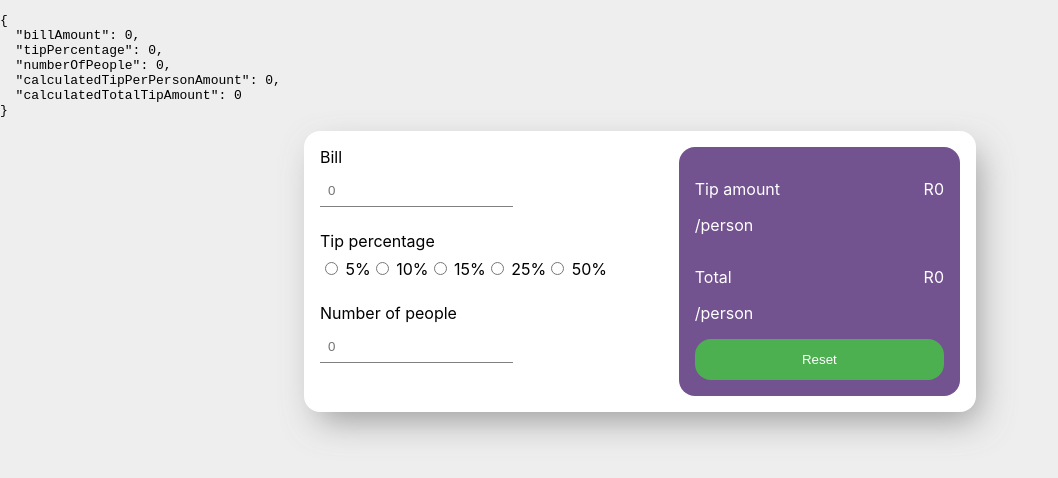
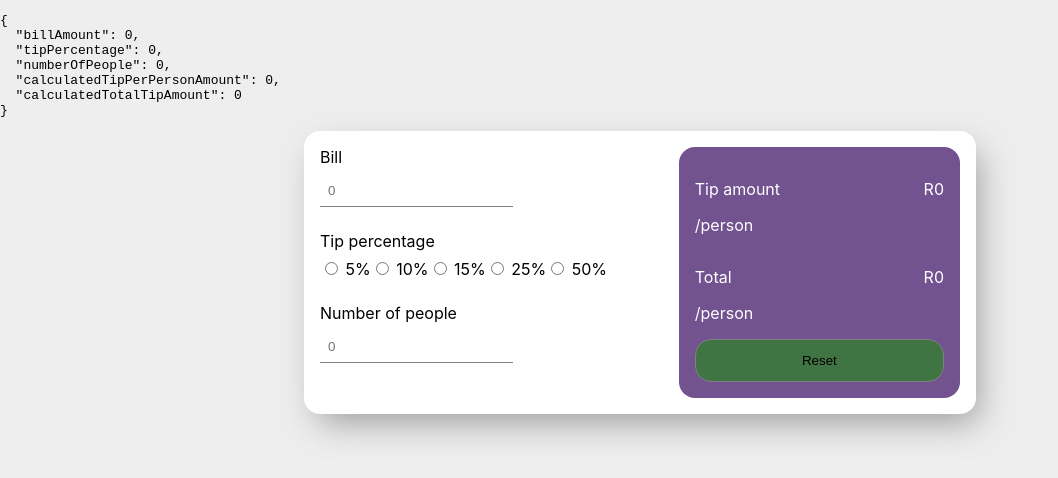
Before and after one commit to Eduardclt01/tip-calculator-app, a React (Create React App) app: page / in a window 1280 px wide. Shown: the top 478 px of the page, without its empty margins (0-1058 px from the left). Built offline with nearby package versions, Linux system fonts and the light colour scheme.

Commit message:
refactor in Catchup

```diff
--- a/src/components/button/button.css
+++ b/src/components/button/button.css
@@ -5,4 +5,11 @@
   border: none;
   border-radius: 1rem;
   cursor: pointer;
+  width: 100%;
 }
+
+.button--secondary {
+  background-color: #417443;
+  border: 1px solid grey;
+  color: black;
+}
--- a/src/components/button/defaultButton.js
+++ b/src/components/button/defaultButton.js
@@ -2,10 +2,13 @@ import './button.css'
 
 function DefaultButton(props) {
   var buttonText = props.buttonText
-  var onButtonClick = props.onClick
+  var onButtonClick = props.onButtonClick
+
+  // secondary
+  let className = props.style === 'SECONDARY' ? 'button button--secondary' : 'button';
 
   return (
-    <button onClick={onButtonClick} className="button">
+    <button onClick={onButtonClick} className={className}>
       {buttonText}
     </button>
   );
--- a/src/components/calculatorOutput/CalculatorOutput.js
+++ b/src/components/calculatorOutput/CalculatorOutput.js
@@ -12,23 +12,17 @@ function CalculatorOutput(props) {
 
   return (
     <div className="calculator-output">
-      <div className="calculator-output__amount-labels">
       <CalculatorOutputAmount
         amount={0}
         label={'Tip amount'}>
       </CalculatorOutputAmount>
-      </div>
 
-      <div className="calculator-output__amount-labels">
       <CalculatorOutputAmount
         amount={0}
         label={'Total'}>
       </CalculatorOutputAmount>
-      </div>
 
-      <div className="calculator-output__reset-button">
-        <DefaultButton onClick={onResetInputsClick} buttonText="Reset"></DefaultButton>
-      </div>
+      <DefaultButton onButtonClick={onResetInputsClick} buttonText="Reset" style="SECONDARY"></DefaultButton>
 
     </div>
   );
--- a/src/components/calculatorOutput/calculator-output-amount.css
+++ b/src/components/calculatorOutput/calculator-output-amount.css
@@ -2,7 +2,3 @@
   display: flex;
   justify-content: space-between;
 }
-
-.calculator-output__container--reset-button{
-  margin: auto;
-}
--- a/src/components/calculatorOutput/calculator-output.css
+++ b/src/components/calculatorOutput/calculator-output.css
@@ -5,7 +5,3 @@
   flex-grow: 2;
   color: white
 }
-
-.calculator-output__reset-button .button{
-  width: 100%;
-}
```
Lines whose indentation alone changed are shown as unchanged.
